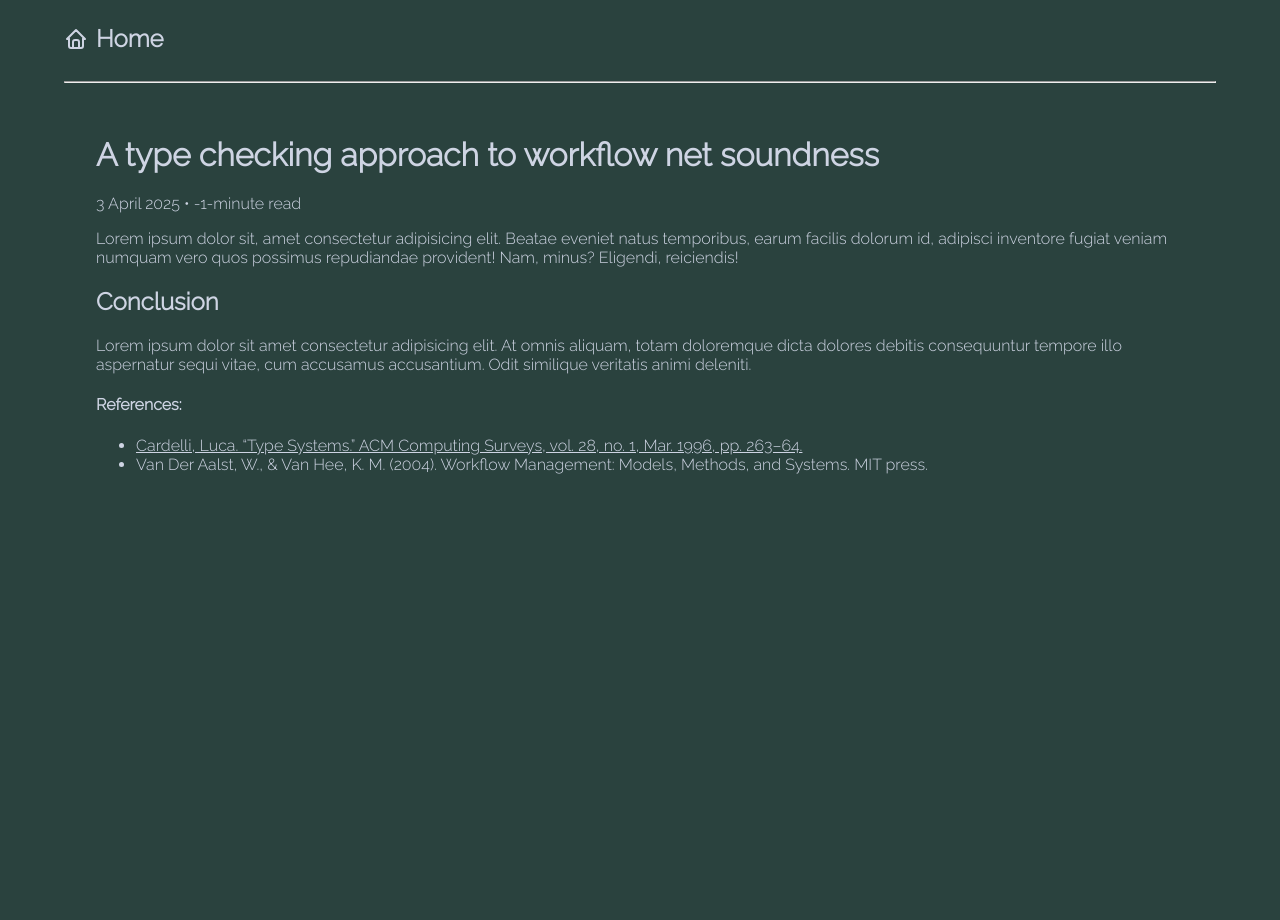
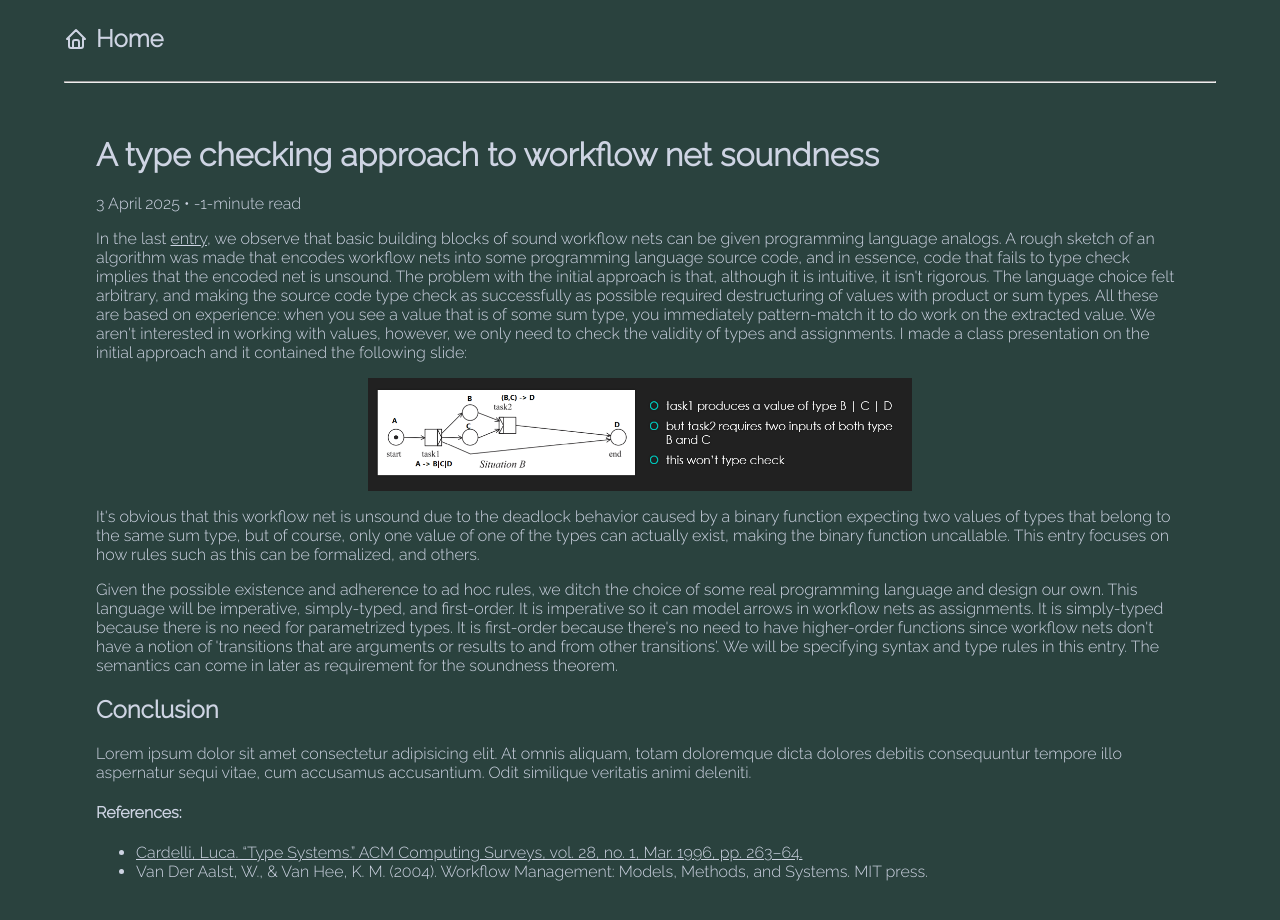
Before and after one commit to hi-brylle/hi-brylle-blog, a SvelteKit app: page /type-checking-wf-nets in a window 1280 px wide. Shown: the top 920 px of the page. Before the commit the page ends 800 px from the top, so only its background shows below. Built offline with nearby package versions, Linux system fonts and the light colour scheme.

Commit message:
Add introduction and motivation for the workflow net type checking entry

```diff
--- a/src/routes/(content)/petri-net-type-systems-correspondence/+page.svelte
+++ b/src/routes/(content)/petri-net-type-systems-correspondence/+page.svelte
@@ -153,7 +153,7 @@
 
     <img src="/images/petri-net-type-systems/sound-nets.png" alt="Sound nets">
 
-    <h2>
+    <h2 id="analog">
         Sound net constructs as programming language features
     </h2>
 
--- a/src/routes/(content)/type-checking-wf-nets/+page.svelte
+++ b/src/routes/(content)/type-checking-wf-nets/+page.svelte
@@ -15,7 +15,37 @@
     <p>{date_written} &bull; {est_read_time}-minute read</p>
 
     <p>
-        Lorem ipsum dolor sit, amet consectetur adipisicing elit. Beatae eveniet natus temporibus, earum facilis dolorum id, adipisci inventore fugiat veniam numquam vero quos possimus repudiandae provident! Nam, minus? Eligendi, reiciendis!
+        In the last <a href="/petri-net-type-systems-correspondence#analog">entry</a>, we observe that
+        basic building blocks of sound workflow nets can be given programming language analogs. A rough
+        sketch of an algorithm was made that encodes workflow nets into some programming language
+        source code, and in essence, code that fails to type check implies that the encoded net is
+        unsound. The problem with the initial approach is that, although it is intuitive, it isn't
+        rigorous. The language choice felt arbitrary, and making the source code type check as
+        successfully as possible required destructuring of values with product or sum types. All these
+        are based on experience: when you see a value that is of some sum type, you immediately
+        pattern-match it to do work on the extracted value. We aren't interested in working with values,
+        however, we only need to check the validity of types and assignments. I made a class
+        presentation on the initial approach and it contained the following slide:
+    </p>
+
+    <img src="/images/type-checking-wf-nets/needs-formalization.png" alt="Rule that needs formalization">
+
+    <p>
+        It's obvious that this workflow net is unsound due to the deadlock behavior caused by a binary
+        function expecting two values of types that belong to the same sum type, but of course, only
+        one value of one of the types can actually exist, making the binary function uncallable. This
+        entry focuses on how rules such as this can be formalized, and others.
+    </p>
+
+    <p>
+        Given the possible existence and adherence to ad hoc rules, we ditch the choice of some real
+        programming language and design our own. This language will be imperative, simply-typed, and
+        first-order. It is imperative so it can model arrows in workflow nets as assignments. It is
+        simply-typed because there is no need for parametrized types. It is first-order because there's
+        no need to have higher-order functions since workflow nets don't have a notion of
+        'transitions that are arguments or results to and from other transitions'. We will be
+        specifying syntax and type rules in this entry. The semantics can come in later as requirement
+        for the soundness theorem.
     </p>
 
     <h2>
```
Also changed, not shown: static/images/type-checking-wf-nets/needs-formalization.png (added).
